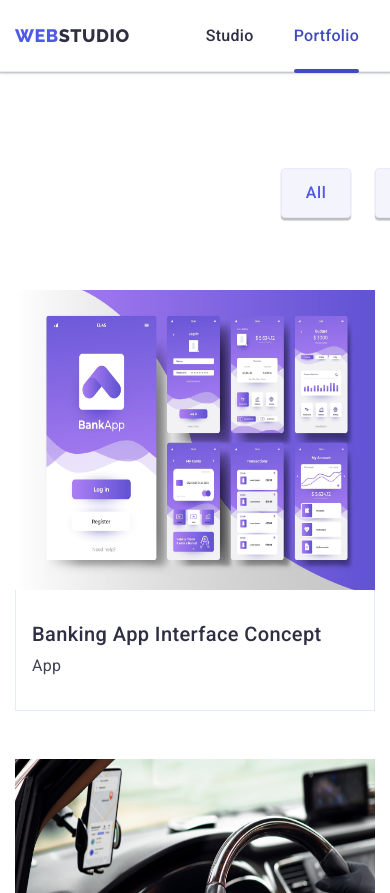
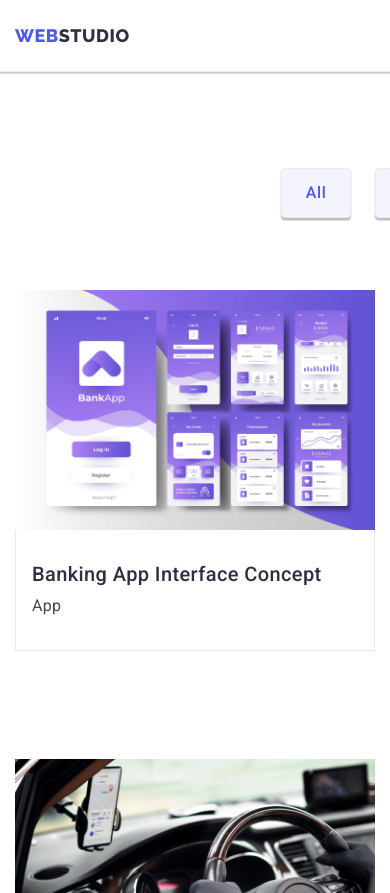
Before and after one commit to Sebastian1910/goit-markuo-hw-07, a plain HTML site: page portfolio.html in a window 390 px wide. Shown: the top 893 px of the page. Drawn offline with nearby package versions, Linux system fonts and the light colour scheme.

Commit message:
Update styles.css

```diff
--- a/css/styles.css
+++ b/css/styles.css
@@ -849,7 +849,7 @@ ol {
 /* Telefon */
 
 @media only screen and (max-width: 480px) {
-  .box-menu .box-address {
+  .box-menu {
     position: absolute;
     width: 1px;
     height: 1px;
@@ -861,6 +861,11 @@ ol {
     clip: rect(0 0 0 0);
     overflow: hidden;
   }
+  img {
+    display: block;
+    max-width: 100%;
+    height: auto;
+  }
 }
 
 /* Tablet */
```
